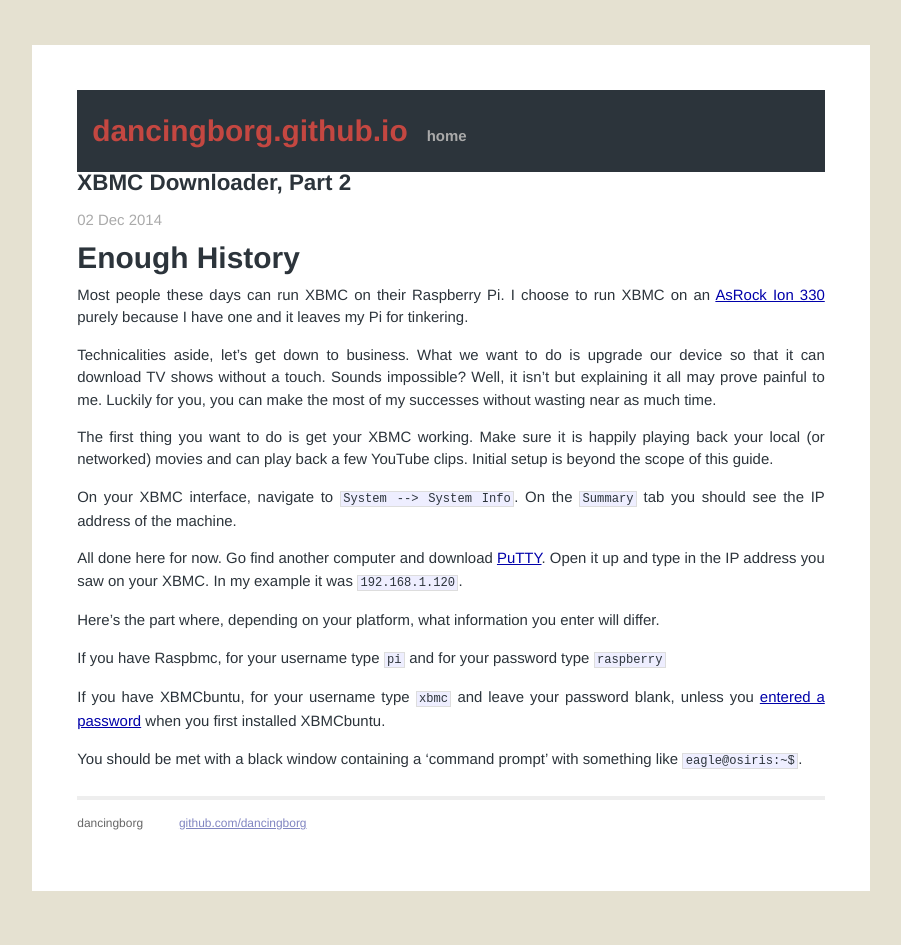
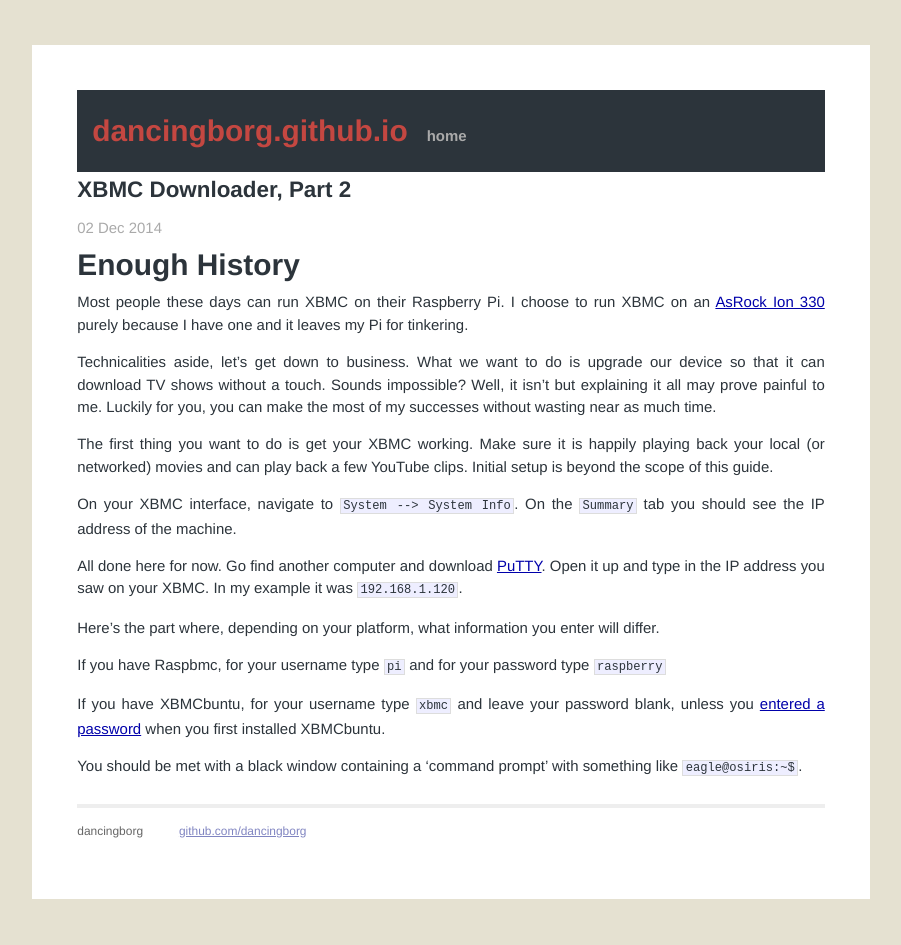
Before and after one commit to andre-abadi/andre-abadi.github.io, a Jekyll site: the page built from _posts/2014-12-02-xbmc-downloader-2.md, in a window 1280 px wide. Shown: the whole page, without its empty margins (189-1090 px from the left). Built offline with Jekyll 4.4.1, drawn with Linux system fonts in a browser that asks for light colours; Markdown is read by kramdown in place of the engine named in the settings.

Commit message:
Update main.css

```diff
--- a/css/main.css
+++ b/css/main.css
@@ -43,7 +43,6 @@
 ul.posts {
   list-style-type: none;
   margin-bottom: 2em;
-  margin-top: 1em;
 }
 
 ul.posts li {
@@ -80,6 +79,7 @@
 .header {
   background-color: #2C343B;
   padding: 1em;
+  margin-bottom:0.5em;
 }
 
 .site .header h1.title {
```
